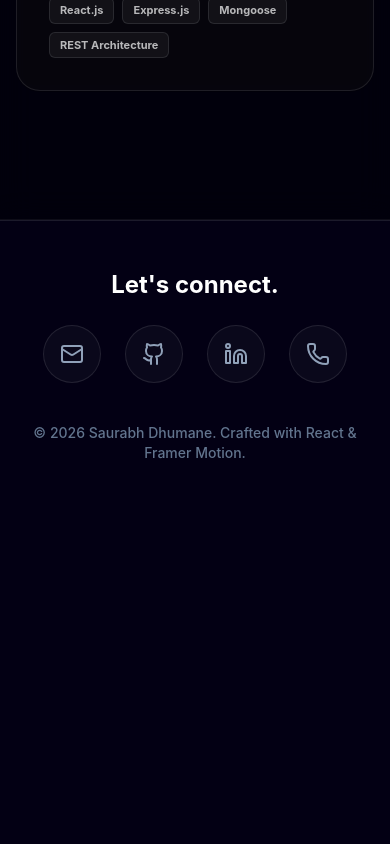
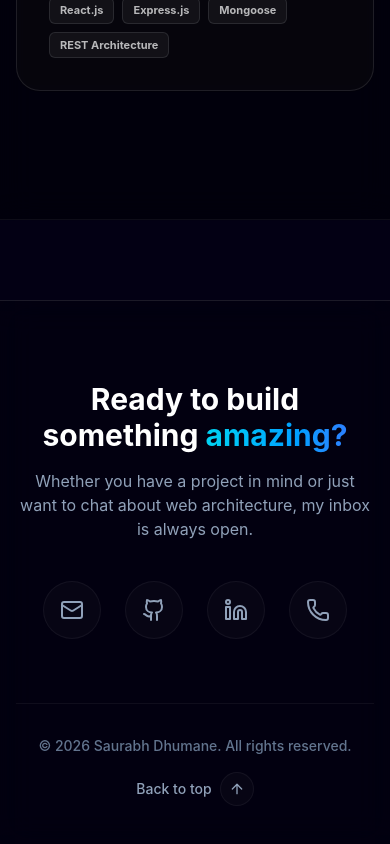
Before and after one commit to saurabhdhumane/portfolio, a React (Vite) app: page / in a window 390 px wide. Shown: the part 6697-7541 px from the top of the page. Before the commit the page ends 7208 px from the top, so only its background shows below. Built offline with nearby package versions, Linux system fonts and the light colour scheme.

Commit message:
loader added and footer design improve

```diff
--- a/src/App.tsx
+++ b/src/App.tsx
@@ -1,6 +1,7 @@
+import React, { useState, useEffect } from 'react';
+import { motion, useScroll, AnimatePresence } from 'framer-motion';
 
-import React from 'react';
-import { motion, useScroll } from 'framer-motion';
+import Loader from './components/Loader'; // Import the Loader we just built!
 import Navbar from './components/Navbar';
 import Footer from './components/Footer';
 import Hero from './sections/Hero';
@@ -11,9 +12,29 @@ import Chatbot from './components/Chatbot';
 
 const App: React.FC = () => {
   const { scrollYProgress } = useScroll();
+  const [isLoading, setIsLoading] = useState(true);
+
+  // Control the loading screen timer
+  useEffect(() => {
+    // Locks scrolling while the loader is active
+    document.body.style.overflow = 'hidden';
+
+    const timer = setTimeout(() => {
+      setIsLoading(false);
+      // Unlocks scrolling after the loader fades away
+      document.body.style.overflow = 'auto';
+    }, 2000);
+
+    return () => clearTimeout(timer);
+  }, []);
 
   return (
     <div className="relative min-h-screen bg-[#030014] text-slate-200 font-sans overflow-hidden selection:bg-fuchsia-500/30 selection:text-fuchsia-200">
+
+      {/* 1. The Loader Overlay */}
+      <AnimatePresence mode="wait">
+        {isLoading && <Loader key="loader" />}
+      </AnimatePresence>
 
       {/* Neon Scroll Progress Bar */}
       <motion.div
@@ -36,13 +57,16 @@ const App: React.FC = () => {
         <div className="absolute inset-0 bg-[url('https://grainy-gradients.vercel.app/noise.svg')] opacity-20 mix-blend-overlay"></div>
       </div>
 
+      {/* Main Content */}
+      <div className="relative z-10">
         <Navbar />
         <Hero />
         <Skills />
         <Experience />
         <Projects />
-      <Chatbot/>
+        <Chatbot />
         <Footer />
+      </div>
 
     </div>
   );
--- a/src/components/Chatbot.tsx
+++ b/src/components/Chatbot.tsx
@@ -3,11 +3,9 @@ import { motion, AnimatePresence } from 'framer-motion';
 import { MessageSquare, X, Send, Bot, User, Loader2 } from 'lucide-react';
 import { GoogleGenerativeAI } from '@google/generative-ai';
 
-// Initialize Gemini API
-// NOTE: We will set up the .env file in the next step
+
 const genAI = new GoogleGenerativeAI(import.meta.env.VITE_GEMINI_API_KEY || 'AIzaSyAwDBY1qy4Zjb_t3GMG5tTfYlSuc1WZUiE');
 
-// This is the "Brain" of your AI. It tells the bot how to act.
 const SYSTEM_PROMPT = `You are the personal AI assistant for Saurabh Dhumane, a Senior MERN Stack Developer with over 3.5 years of professional experience.
 Your goal is to answer recruiter questions about Saurabh's experience, skills, and projects.
 Key facts to know:
--- a/src/components/Footer.tsx
+++ b/src/components/Footer.tsx
@@ -1,31 +1,116 @@
+// import React from 'react';
+// import { Mail, Phone, Github, Linkedin } from 'lucide-react';
+
+// const FooterIcon = ({ href, icon }: { href: string, icon: React.ReactNode }) => (
+//   <a
+//     href={href} target="_blank" rel="noreferrer"
+//     className="p-4 rounded-full bg-white/[0.03] border border-white/10 text-slate-400 hover:text-white hover:bg-cyan-500/20 hover:border-cyan-500/50 transition-all duration-300 hover:scale-110"
+//   >
+//     {icon}
+//   </a>
+// );
+
+// const Footer: React.FC = () => {
+//   return (
+//     <footer className="relative z-10 py-12 text-center border-t border-white/10">
+//       <div className="max-w-4xl mx-auto px-4 flex flex-col items-center">
+//         <h2 className="text-2xl font-bold text-white mb-6">Let's connect.</h2>
+
+//         <div className="flex gap-6 mb-10">
+//           <FooterIcon href="mailto:saurabhdhumneraje@gmail.com" icon={<Mail />} />
+//           <FooterIcon href="https://github.com/saurabhdhumane" icon={<Github />} />
+//           <FooterIcon href="https://in.linkedin.com/in/saurabh-dhumane" icon={<Linkedin />} />
+//           <FooterIcon href="tel:+918888211972" icon={<Phone />} />
+//         </div>
+
+//         <p className="text-slate-500 text-sm font-medium">
+//           © {new Date().getFullYear()} Saurabh Dhumane. Crafted with React & Framer Motion.
+//         </p>
+//       </div>
+//     </footer>
+//   );
+// };
+
+// export default Footer;
+
+
+
 import React from 'react';
-import { Mail, Phone, Github, Linkedin } from 'lucide-react';
+import { Mail, Phone, Github, Linkedin, ArrowUp } from 'lucide-react';
+import { motion } from 'framer-motion';
 
-const FooterIcon = ({ href, icon }: { href: string, icon: React.ReactNode }) => (
+// Upgraded Icon Component with Tooltips and Accessibility
+const FooterIcon = ({ href, icon, label }: { href: string, icon: React.ReactNode, label: string }) => (
   <a
-    href={href} target="_blank" rel="noreferrer"
-    className="p-4 rounded-full bg-white/[0.03] border border-white/10 text-slate-400 hover:text-white hover:bg-cyan-500/20 hover:border-cyan-500/50 transition-all duration-300 hover:scale-110"
+    href={href}
+    target="_blank"
+    rel="noreferrer"
+    aria-label={label}
+    className="group relative p-4 rounded-full bg-white/[0.02] border border-white/5 text-slate-400 hover:text-white hover:bg-white/[0.05] hover:border-cyan-500/50 hover:shadow-[0_0_20px_rgba(34,211,238,0.2)] transition-all duration-300 hover:-translate-y-1"
   >
     {icon}
+    {/* Floating Tooltip */}
+    <span className="absolute -top-10 left-1/2 -translate-x-1/2 px-3 py-1 bg-[#0f172a] text-cyan-400 text-xs font-semibold rounded-lg opacity-0 group-hover:opacity-100 transition-opacity duration-300 border border-white/10 pointer-events-none whitespace-nowrap shadow-xl">
+      {label}
+    </span>
   </a>
 );
 
 const Footer: React.FC = () => {
+  const scrollToTop = () => {
+    window.scrollTo({ top: 0, behavior: 'smooth' });
+  };
+
   return (
-    <footer className="relative z-10 py-12 text-center border-t border-white/10">
+    <footer className="relative z-10 pt-20 pb-10 border-t border-white/10 bg-black/20 backdrop-blur-lg mt-20">
       <div className="max-w-4xl mx-auto px-4 flex flex-col items-center">
-        <h2 className="text-2xl font-bold text-white mb-6">Let's connect.</h2>
 
-        <div className="flex gap-6 mb-10">
-          <FooterIcon href="mailto:saurabhdhumneraje@gmail.com" icon={<Mail />} />
-          <FooterIcon href="https://github.com/saurabhdhumane" icon={<Github />} />
-          <FooterIcon href="https://in.linkedin.com/in/saurabh-dhumane" icon={<Linkedin />} />
-          <FooterIcon href="tel:+918888211972" icon={<Phone />} />
+        {/* Animated Call to Action */}
+        <motion.div
+          initial={{ opacity: 0, y: 20 }}
+          whileInView={{ opacity: 1, y: 0 }}
+          viewport={{ once: true }}
+          className="text-center mb-10"
+        >
+          <h2 className="text-3xl md:text-4xl font-bold text-white mb-4">
+            Ready to build something <span className="text-transparent bg-clip-text bg-gradient-to-r from-cyan-400 to-blue-500">amazing?</span>
+          </h2>
+          <p className="text-slate-400 max-w-lg mx-auto">
+            Whether you have a project in mind or just want to chat about web architecture, my inbox is always open.
+          </p>
+        </motion.div>
+
+        {/* Social Links Grid */}
+        <motion.div
+          initial={{ opacity: 0, scale: 0.9 }}
+          whileInView={{ opacity: 1, scale: 1 }}
+          viewport={{ once: true }}
+          transition={{ delay: 0.2 }}
+          className="flex flex-wrap justify-center gap-6 mb-16"
+        >
+          <FooterIcon href="mailto:saurabhdhumneraje@gmail.com" icon={<Mail />} label="Email Me" />
+          <FooterIcon href="https://github.com/saurabhdhumane" icon={<Github />} label="GitHub Profile" />
+          <FooterIcon href="https://in.linkedin.com/in/saurabh-dhumane" icon={<Linkedin />} label="LinkedIn Connection" />
+          <FooterIcon href="tel:+918888211972" icon={<Phone />} label="Call Me" />
+        </motion.div>
+
+        {/* Bottom Bar: Copyright & Back to Top */}
+        <div className="w-full flex flex-col md:flex-row items-center justify-between pt-8 border-t border-white/5">
+          <p className="text-slate-500 text-sm font-medium mb-4 md:mb-0">
+            © {new Date().getFullYear()} Saurabh Dhumane. All rights reserved.
+          </p>
+
+          <button
+            onClick={scrollToTop}
+            className="flex items-center gap-2 text-sm font-medium text-slate-400 hover:text-cyan-400 transition-colors group"
+          >
+            Back to top
+            <span className="p-2 rounded-full bg-white/[0.02] border border-white/5 group-hover:border-cyan-400/50 group-hover:bg-cyan-500/10 transition-all">
+              <ArrowUp size={16} className="group-hover:-translate-y-1 transition-transform" />
+            </span>
+          </button>
         </div>
 
-        <p className="text-slate-500 text-sm font-medium">
-          © {new Date().getFullYear()} Saurabh Dhumane. Crafted with React & Framer Motion.
-        </p>
       </div>
     </footer>
   );
--- /dev/null
+++ b/src/components/Loader.tsx
@@ -0,0 +1,41 @@
+import React from 'react';
+import { motion } from 'framer-motion';
+import { Code2 } from 'lucide-react';
+
+const Loader: React.FC = () => {
+  return (
+    <motion.div
+      className="fixed inset-0 z-[9999] flex flex-col items-center justify-center bg-[#030014]"
+      initial={{ opacity: 1 }}
+      exit={{ opacity: 0, y: -50 }}
+      transition={{ duration: 0.6, ease: "easeInOut" }}
+    >
+      <div className="flex flex-col items-center gap-6">
+        <motion.div
+          animate={{
+            scale: [1, 1.2, 1],
+            rotate: [0, 180, 360]
+          }}
+          transition={{
+            duration: 2,
+            repeat: Infinity,
+            ease: "easeInOut"
+          }}
+          className="p-5 rounded-full bg-white/5 border border-white/10 text-cyan-400 shadow-[0_0_30px_rgba(34,211,238,0.2)]"
+        >
+          <Code2 size={48} />
+        </motion.div>
+
+        <motion.div
+          animate={{ opacity: [0.4, 1, 0.4] }}
+          transition={{ duration: 1.5, repeat: Infinity, ease: "easeInOut" }}
+          className="text-transparent bg-clip-text bg-gradient-to-r from-cyan-400 to-fuchsia-500 font-bold tracking-[0.3em] text-sm"
+        >
+          INITIALIZING...
+        </motion.div>
+      </div>
+    </motion.div>
+  );
+};
+
+export default Loader;
--- a/src/sections/Hero.tsx
+++ b/src/sections/Hero.tsx
@@ -1,6 +1,7 @@
 import React from 'react';
 import { motion } from 'framer-motion';
 import { FileText, ChevronRight } from 'lucide-react';
+import resumeFile from '../assets/Resume.pdf';
 
 const Hero: React.FC = () => {
   return (
@@ -38,9 +39,12 @@ const Hero: React.FC = () => {
           <a href="#projects" className="group relative px-8 py-4 bg-white text-black font-bold rounded-xl overflow-hidden shadow-[0_0_40px_rgba(34,211,238,0.3)] hover:shadow-[0_0_60px_rgba(34,211,238,0.5)] transition-all">
             <span className="relative z-10 flex items-center gap-2">Explore My Work <ChevronRight size={18} className="group-hover:translate-x-1 transition-transform"/></span>
           </a>
-          <a href="src/assets/Saurabh_Dhumane-Resume.pdf" download className="px-8 py-4 bg-white/5 text-white border border-white/10 font-bold rounded-xl hover:bg-white/10 backdrop-blur-sm transition-all flex items-center gap-2">
+
+          {/* 2. USE THE IMPORTED VARIABLE IN THE HREF */}
+          <a href={resumeFile} download="Saurabh_Dhumane_Resume.pdf" className="px-8 py-4 bg-white/5 text-white border border-white/10 font-bold rounded-xl hover:bg-white/10 backdrop-blur-sm transition-all flex items-center gap-2">
             <FileText size={18} /> Download CV
           </a>
+
         </motion.div>
       </div>
     </section>
```
Also changed, not shown: 6 other files (tests, documents, lock files or other folders). Lines whose indentation alone changed are shown as unchanged.
